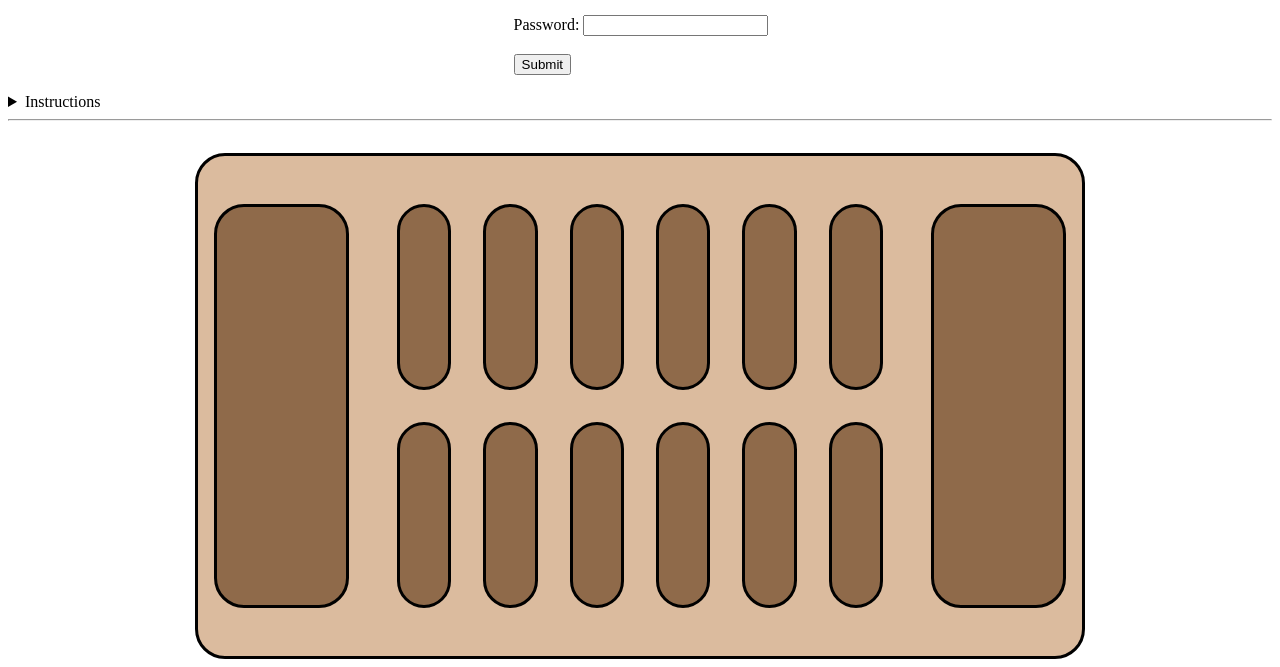
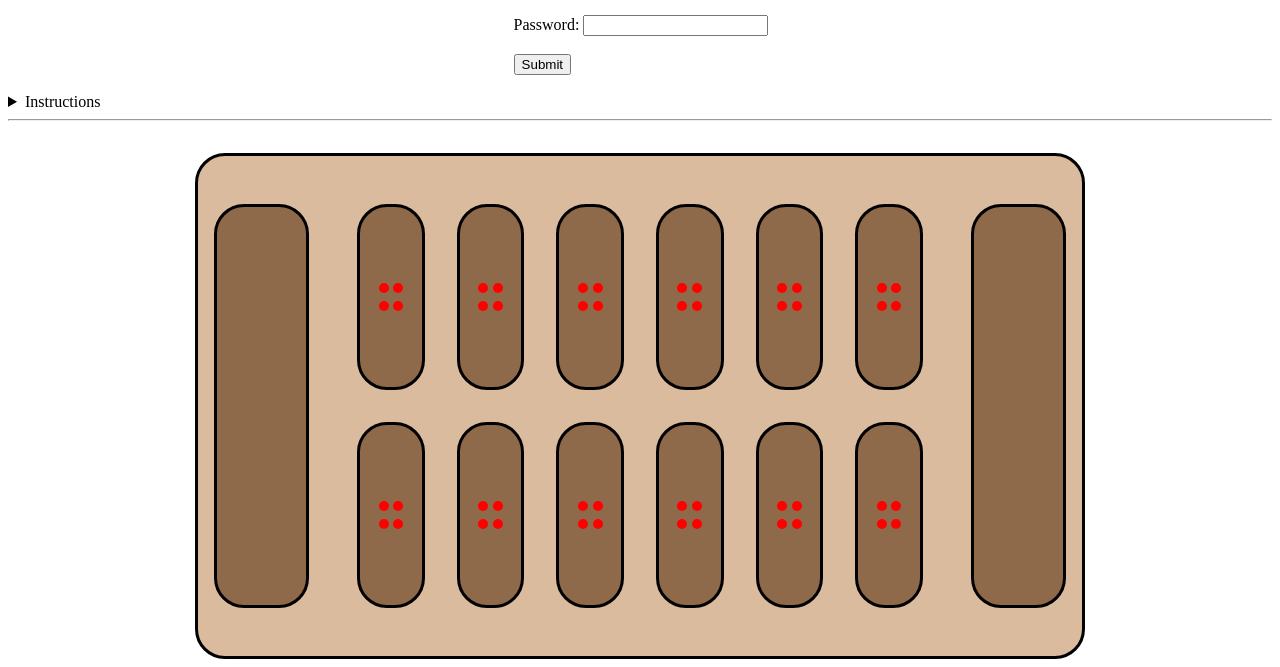
Before and after one commit to 84monica/LTW-Project, a plain HTML site: page index.html in a window 1280 px wide. Shown: the part 208-875 px from the top of the page. Drawn offline with Linux system fonts and the light colour scheme.

Commit message:
added peças

```diff
--- a/index.html
+++ b/index.html
@@ -67,23 +67,131 @@
 
 			<div class="midd">
 				<div class="inn">
-					<div class="in"></div>
-					<div class="in"></div>
-					<div class="in"></div>
-					<div class="in"></div>
-					<div class="in"></div>
-					<div class="in"></div>
+					<div class="in">
+						<div class="s1">
+							<div class="semente"></div>
+							<div class="semente"></div>
+						</div>
+						<div class="s1">
+							<div class="semente"></div>
+							<div class="semente"></div>
+						</div>
+					</div>
+					<div class="in">
+						<div class="s1">
+							<div class="semente"></div>
+							<div class="semente"></div>
+						</div>
+						<div class="s1">
+							<div class="semente"></div>
+							<div class="semente"></div>
+						</div>
+					</div>
+					<div class="in">
+						<div class="s1">
+							<div class="semente"></div>
+							<div class="semente"></div>
+						</div>
+						<div class="s1">
+							<div class="semente"></div>
+							<div class="semente"></div>
+						</div>
+					</div>
+					<div class="in">
+						<div class="s1">
+							<div class="semente"></div>
+							<div class="semente"></div>
+						</div>
+						<div class="s1">
+							<div class="semente"></div>
+							<div class="semente"></div>
+						</div>
+					</div>
+					<div class="in">
+						<div class="s1">
+							<div class="semente"></div>
+							<div class="semente"></div>
+						</div>
+						<div class="s1">
+							<div class="semente"></div>
+							<div class="semente"></div>
+						</div>
+					</div>
+					<div class="in">
+						<div class="s1">
+							<div class="semente"></div>
+							<div class="semente"></div>
+						</div>
+						<div class="s1">
+							<div class="semente"></div>
+							<div class="semente"></div>
+						</div>
+					</div>
 				</div>
 
 				<!-------------------------->
 
 				<div class="inn">
-					<div class="in"></div>
-					<div class="in"></div>
-					<div class="in"></div>
-					<div class="in"></div>
-					<div class="in"></div>
-					<div class="in"></div>
+					<div class="in">
+						<div class="s1">
+							<div class="semente"></div>
+							<div class="semente"></div>
+						</div>
+						<div class="s1">
+							<div class="semente"></div>
+							<div class="semente"></div>
+						</div>
+					</div>
+					<div class="in">
+						<div class="s1">
+							<div class="semente"></div>
+							<div class="semente"></div>
+						</div>
+						<div class="s1">
+							<div class="semente"></div>
+							<div class="semente"></div>
+						</div>
+					</div>
+					<div class="in">
+						<div class="s1">
+							<div class="semente"></div>
+							<div class="semente"></div>
+						</div>
+						<div class="s1">
+							<div class="semente"></div>
+							<div class="semente"></div>
+						</div>
+					</div>
+					<div class="in">
+						<div class="s1">
+							<div class="semente"></div>
+							<div class="semente"></div>
+						</div>
+						<div class="s1">
+							<div class="semente"></div>
+							<div class="semente"></div>
+						</div>
+					</div>
+					<div class="in">
+						<div class="s1">
+							<div class="semente"></div>
+							<div class="semente"></div>
+						</div>
+						<div class="s1">
+							<div class="semente"></div>
+							<div class="semente"></div>
+						</div>
+					</div>
+					<div class="in">
+						<div class="s1">
+							<div class="semente"></div>
+							<div class="semente"></div>
+						</div>
+						<div class="s1">
+							<div class="semente"></div>
+							<div class="semente"></div>
+						</div>
+					</div>
 				</div>
 			</div>
 
--- a/style.css
+++ b/style.css
@@ -60,11 +60,28 @@
 	border-radius: 30px;
 	border-style: solid;
 	background-color: #8f6a4a;
-	display: inline-block;
+	display: inline-flex;
 	flex-grow: 1;
 	border-color: black;
 	padding: 1em;
 	margin: 1em;
+
+}
+
+.semente {
+	background-color: red;
+	border-radius: 30px;
+	flex-grow: 1;
+	width: 10px;
+	height: 10px;
+	justify-content: space-around;
+	margin-top: 0.5em;
+	margin-bottom: 0.5em;
+
+}
+
+.s1 {
+	margin: auto;
 }
 
 #login {
```
